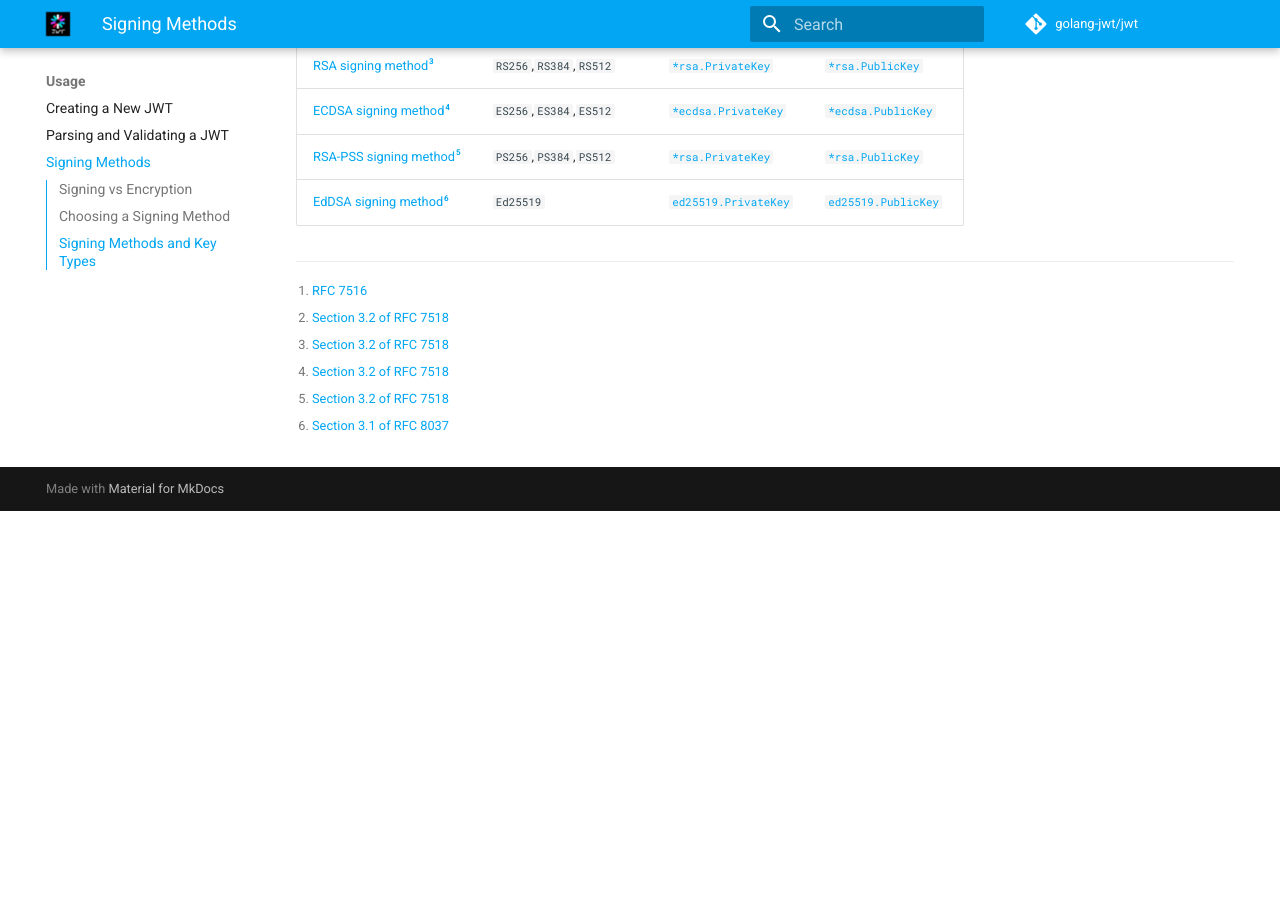
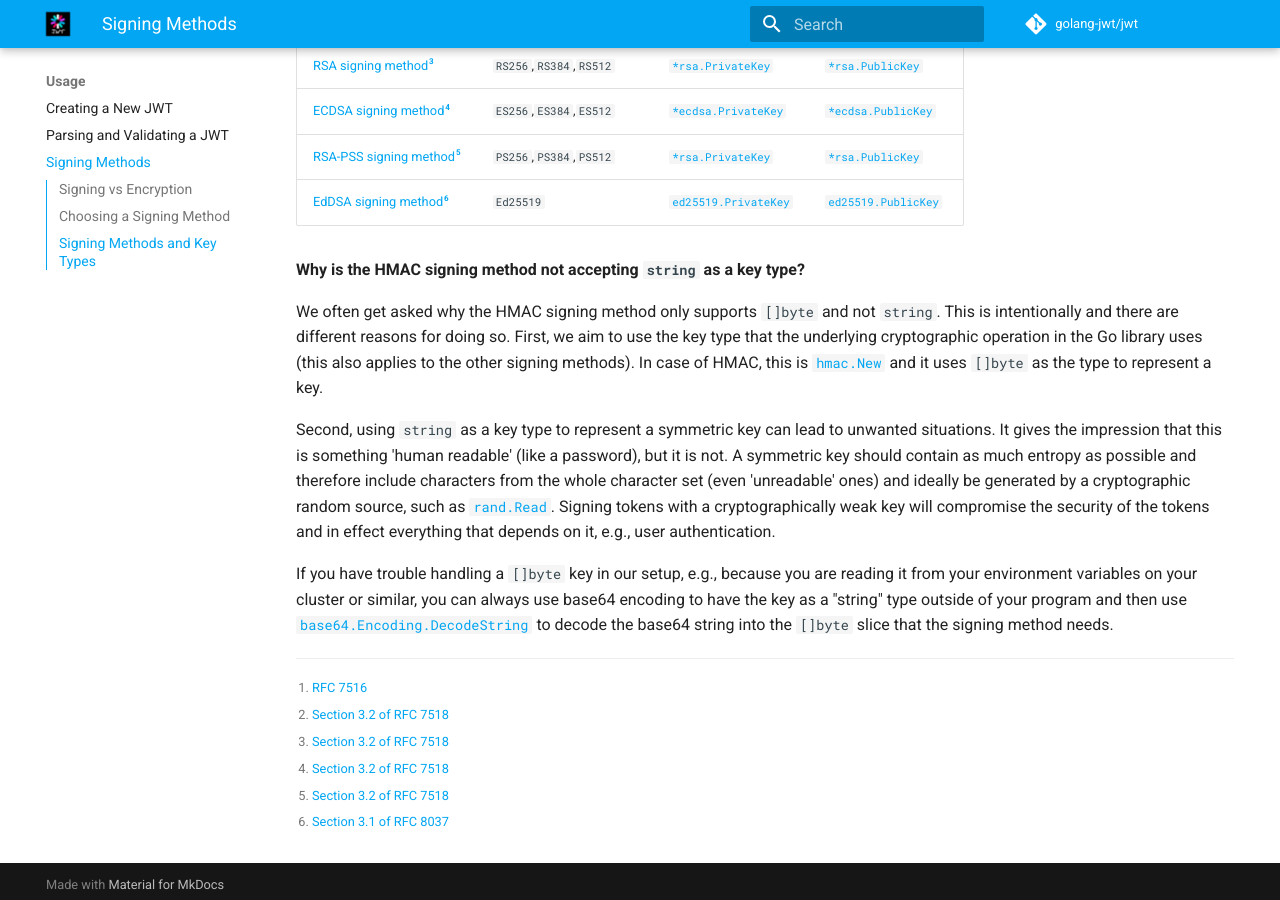
Before and after one commit to golang-jwt/jwt-docs, an MkDocs documentation site: the page built from docs/usage/signing_methods.md, in a window 1280 px wide and 900 px high, scrolled down 1032 px. Built offline with MkDocs 1.6.1 and Material for MkDocs 9.7.7, drawn with Linux system fonts in a browser that asks for light colours; comment, search, counter and statistics services are not loaded; before the commit the page ends 1543 px from its top, so only the background shows below that.

Commit message:
Added paragraph about HMAC signing and string

```diff
--- a/docs/usage/signing_methods.md
+++ b/docs/usage/signing_methods.md
@@ -35,3 +35,11 @@ Each signing method expects a different object type for its signing keys. The fo
 [^ecdsa]: [Section 3.2 of RFC 7518](https://datatracker.ietf.org/doc/html/rfc7518#section-3.4)
 [^rsapss]: [Section 3.2 of RFC 7518](https://datatracker.ietf.org/doc/html/rfc7518#section-3.5)
 [^eddsa]: [Section 3.1 of RFC 8037](https://datatracker.ietf.org/doc/html/rfc8037#section-3.1)
+
+**Why is the HMAC signing method not accepting `string` as a key type?**
+
+We often get asked why the HMAC signing method only supports `[]byte` and not `string`. This is intentionally and there are different reasons for doing so. First, we aim to use the key type that the underlying cryptographic operation in the Go library uses (this also applies to the other signing methods). In case of HMAC, this is [`hmac.New`](https://pkg.go.dev/crypto/hmac#New) and it uses `[]byte` as the type to represent a key.
+
+Second, using `string` as a key type to represent a symmetric key can lead to unwanted situations. It gives the impression that this is something 'human readable' (like a password), but it is not. A symmetric key should contain as much entropy as possible and therefore include characters from the whole character set (even 'unreadable' ones) and ideally be generated by a cryptographic random source, such as [`rand.Read`](https://pkg.go.dev/crypto/rand#Read). Signing tokens with a cryptographically weak key will compromise the security of the tokens and in effect everything that depends on it, e.g., user authentication.
+
+If you have trouble handling a `[]byte` key in our setup, e.g., because you are reading it from your environment variables on your cluster or similar, you can always use base64 encoding to have the key as a "string" type outside of your program and then use [`base64.Encoding.DecodeString`](https://pkg.go.dev/encoding/base64#Encoding.DecodeString) to decode the base64 string into the `[]byte` slice that the signing method needs.
```
